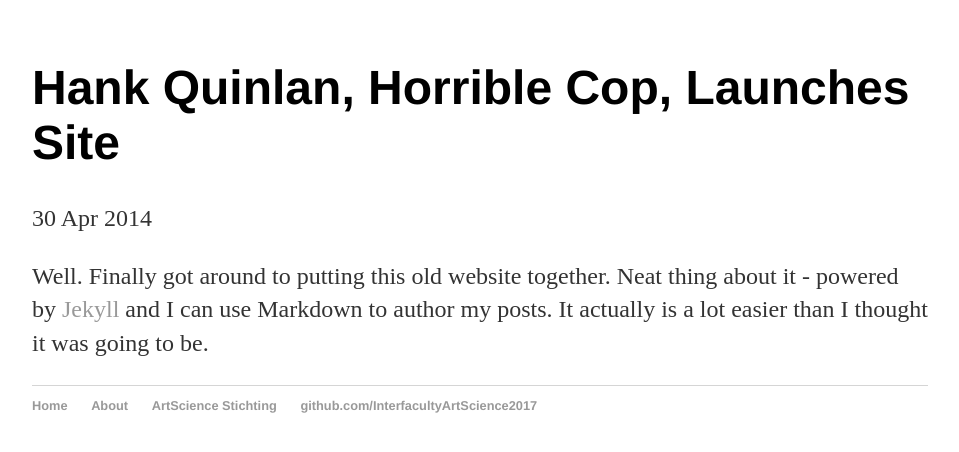
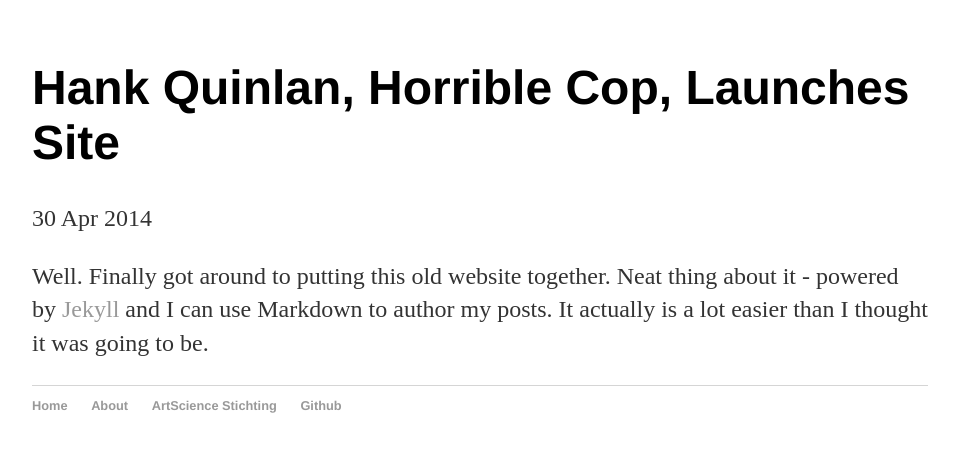
Before and after one commit to natfyfe/InterfacultyArtScience2017.github.io, a Jekyll site: the page built from _posts/2014-04-30-hank-quinlan-site-launched.md, in a window 1280 px wide. Shown: the top 452 px of the page, without its empty margins (160-1119 px from the left). Built offline with Jekyll 4.4.1, drawn with Linux system fonts in a browser that asks for light colours.

Commit message:
Update default.html

```diff
--- a/_layouts/default.html
+++ b/_layouts/default.html
@@ -6,14 +6,11 @@
 			<link rel="stylesheet" type="text/css" href="/css/main.css">
 		</head>
 		<body>
-			<!-- <nav>
+			<nav>
 	    		<ul>
-	        		<li><a href="/">Home</a></li>
-		        	<li><a href="/about">About</a></li>
 
-	        		<li><a href="http://stichting.interfaculty.nl/">ArtScience Stichting</a></li>
 	    		</ul>
-			</nav> -->
+			</nav>
 			<div class="container">
 
 			{{ content }}
@@ -25,7 +22,7 @@
 		        	<li><a href="/about">About</a></li>
 
 	        		<li><a href="http://stichting.interfaculty.nl/">ArtScience Stichting</a></li>
-	        		<li><a href="https://github.com/InterfacultyArtScience2017">github.com/InterfacultyArtScience2017</a></li>
+	        		<li><a href="https://github.com/InterfacultyArtScience2017">Github</a></li>
 				</ul>
 			</footer>
 		</body>
```
